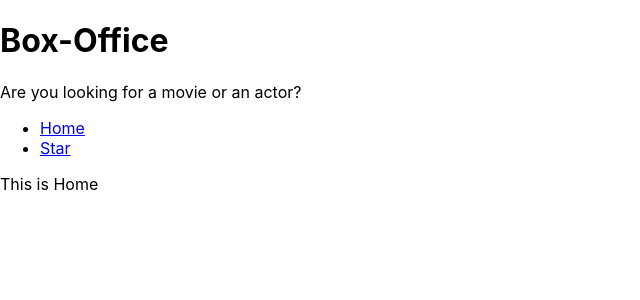
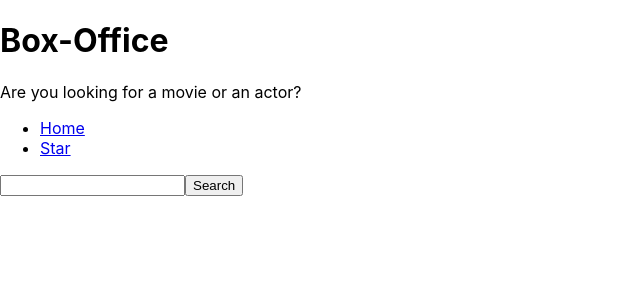
Before and after one commit to jackdaniels247/box-office, a React (Create React App) app: page /home in a window 1280 px wide. Shown: the top 300 px of the page, without its empty margins (0-640 px from the left). Built offline with nearby package versions, Linux system fonts and the light colour scheme.

Commit message:
added input field and fetch results from api

```diff
--- a/src/components/Navs.js
+++ b/src/components/Navs.js
@@ -10,7 +10,7 @@ const Navs = () => {
         <div>
             <ul>
                 {
-                    Links.map(item=> <li>
+                    Links.map(item=> <li key={item.to}>
                         <Link to={item.to}>{item.text}</Link>
                     </li>)
                 }
--- a/src/pages/Home.js
+++ b/src/pages/Home.js
@@ -1,12 +1,40 @@
-import React from 'react'
+import React,{useState} from 'react'
 import Mainpagelayout from '../components/Mainpagelayout'
 
-const Home = () =>
-    (
+const Home = () => {
+
+    const [input, setInput]=useState('');
+
+
+    const onSearch=()=>{
+// http://api.tvmaze.com/search/shows?q=girls
+
+    fetch(`http://api.tvmaze.com/search/shows?q=${input}`).then(response=>response.json())
+    .then(result=>console.log(result));
+
+
+    }
+
+    const onInputChange=(ev)=>{
+        setInput(ev.target.value);
+        console.log(ev.target.value)
+    }
+
+    const onKeyDown=(ev)=>{
+        if(ev.keyCode===13){
+            onSearch();
+        }
+    }
+
+
+    return (
         <Mainpagelayout>
-            This is Home
+            <input type='text' onChange={onInputChange} value={input} onKeyDown={onKeyDown} />
+            <input type='submit' value="Search" onClick={onSearch}  />
         </Mainpagelayout>
     )
+}
+
 
 
 export default Home
```
Also changed, not shown: 1 other file (tests, documents, lock files or other folders).
